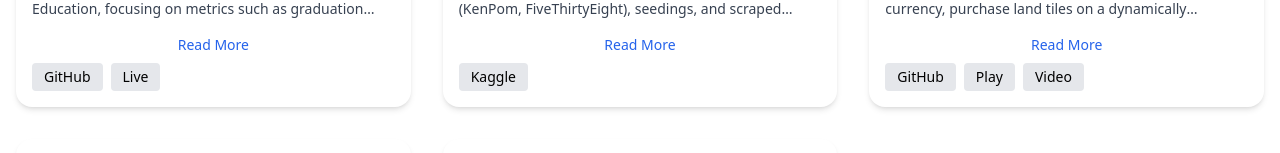
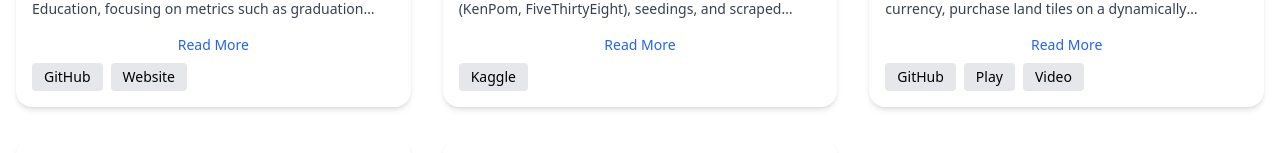
Before and after one commit to EthanPerello/EthanPerello.github.io, a React (Create React App) app: page / in a window 1280 px wide. Shown: the part 513-666 px from the top of the page. Built offline with nearby package versions, Linux system fonts and the light colour scheme.

Commit message:
Update before deploy

```diff
--- a/src/App.js
+++ b/src/App.js
@@ -15,7 +15,7 @@ This data science project was a school project at Tulane, where I analyzed stude
 I discovered stark disparities in student performance and identified dropout rates among male and Black students as strong indicators of school closures. I built a logistic regression model with 99.1% accuracy using 2015 data and applied it to 2021 schools to identify potential at-risk closures. This project demonstrated the impact of predictive modeling in education policy, showing that while student outcomes provide valuable insight, closures are also influenced by budget, charter transitions, and administrative decisions.
     `,
     github: "https://github.com/EthanPerello/New-York-Student-Outcomes-and-School-Closures",
-    live: "https://ethanperello.github.io/New-York-Student-Outcomes-and-School-Closures/"
+    website: "https://ethanperello.github.io/New-York-Student-Outcomes-and-School-Closures/"
   },
   {
     title: "March Madness Outcome Predictor",
@@ -36,7 +36,7 @@ This project started as a submission for a Dojo Game Jam and evolved into a full
 Each tile has its own internal build grid, and structures affect resident happiness and income rates. Players compete for profitability and tile control in a persistent online world. All game data including player balance, tile ownership, and building states is recorded on-chain using Dojo and Starknet. Includes full camera controls, building menus, real-time economy simulation, and an interactive leaderboard.
     `,
     github: "https://github.com/EthanPerello/DojoCityBuilder",
-    play: "https://github.com/EthanPerello/DojoCityBuilder",
+    play: "https://ethanperello.github.io/DojoCityBuilder/",
     video: "https://www.youtube.com/watch?v=lORypXL-UwA"
   },
   {
@@ -132,8 +132,8 @@ const ExpandableProject = ({ project }) => {
         {project.video && (
           <a href={project.video} className="text-sm bg-gray-200 px-3 py-1 rounded hover:bg-gray-300" target="_blank" rel="noopener noreferrer">Video</a>
         )}
-        {project.live && (
-          <a href={project.live} className="text-sm bg-gray-200 px-3 py-1 rounded hover:bg-gray-300" target="_blank" rel="noopener noreferrer">Live</a>
+        {project.website && (
+          <a href={project.website} className="text-sm bg-gray-200 px-3 py-1 rounded hover:bg-gray-300" target="_blank" rel="noopener noreferrer">Website</a>
         )}
         {project.kaggle && (
           <a href={project.kaggle} className="text-sm bg-gray-200 px-3 py-1 rounded hover:bg-gray-300" target="_blank" rel="noopener noreferrer">Kaggle</a>
```
